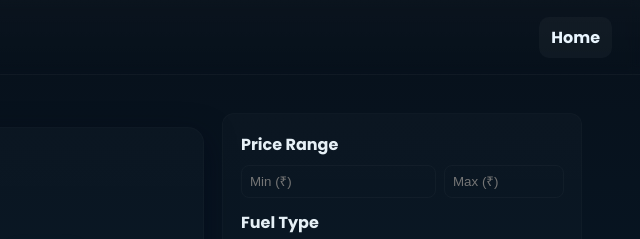
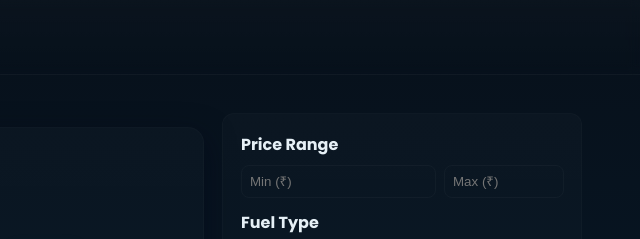
Before and after one commit to veddhandhukia24/WT_MiniProject, a plain HTML site: page index.html in a window 1280 px wide. Shown: the top 239 px of the page, 640-1280 px from the left. Drawn offline with Linux system fonts and the light colour scheme.

Commit message:
Updatev2 index.html

```diff
--- a/index.html
+++ b/index.html
@@ -102,9 +102,7 @@
         <div style="font-size:12px;color:var(--muted)">A website where all reliable and excellent cars for sale</div>
       </div>
     </div>
-    <nav>
-      <a class="active">Home</a>
-     </nav>
+
   </header>
 
   <main class="container">
```
